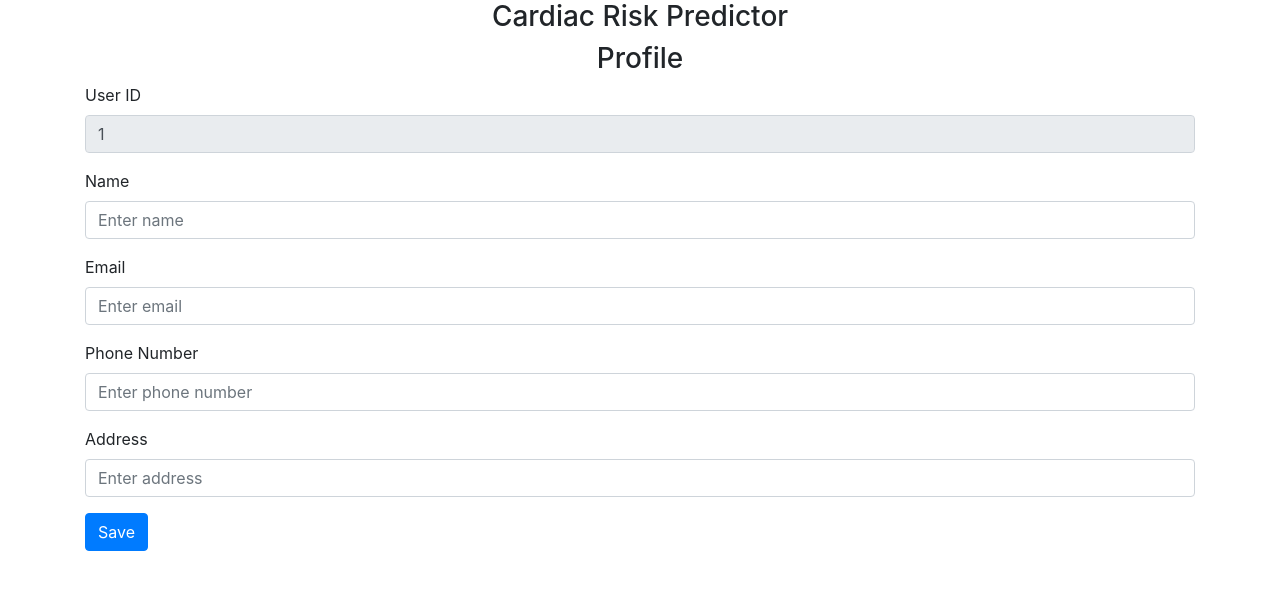
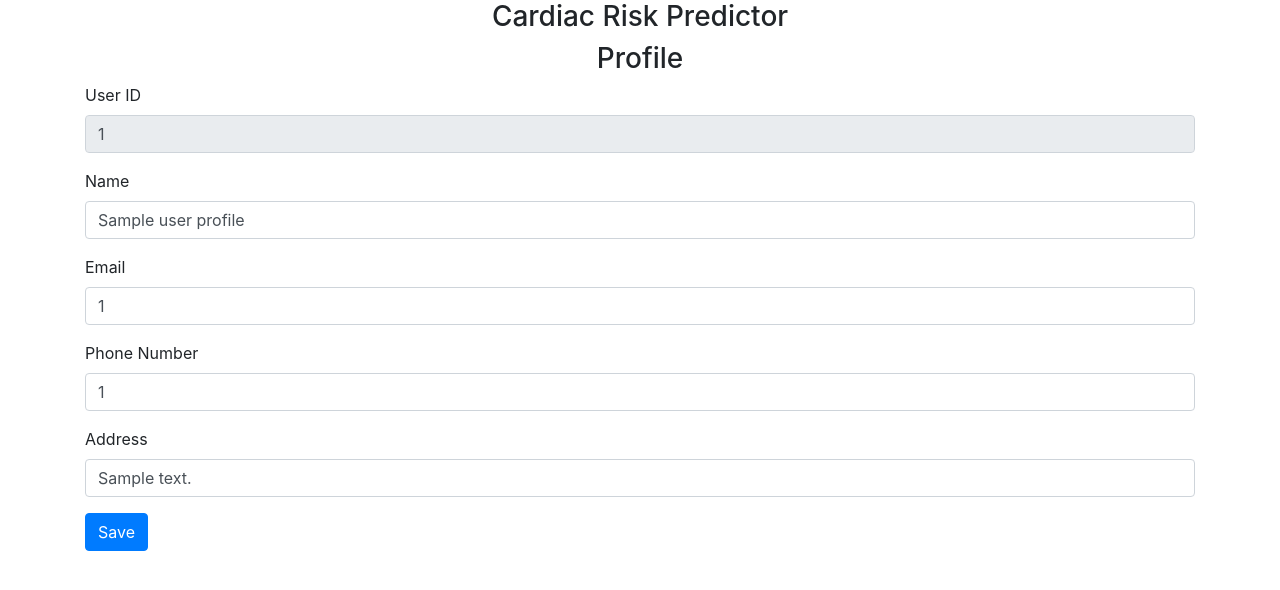
Before and after one commit to gsebastian11/Cardiac_Risk_Predictor_UI, a Flask app: template Cardiac_Risk_Predictor_UI/templates/user_profile.html in a window 1280 px wide. Shown: the part 56-646 px from the top of the page. Run offline with Flask 2, Linux system fonts and the light colour scheme; the template is opened without the code that fills it: most values are stand-ins (such as "Sample title", 1, 10 or a date in 2020); parts of the project's set-up code (start-up, migrations or seed data) failed here and were passed over; some libraries are stand-ins or nearby versions.

Commit message:
Adding changes related to registration issue

```diff
--- a/Cardiac_Risk_Predictor_UI/database.py
+++ b/Cardiac_Risk_Predictor_UI/database.py
@@ -19,16 +19,18 @@ class Login:
         return str(self.id)
 
 class UserProfile:
-    def __init__(self, user_id):
-        self.user_id = user_id
+    def __init__(self, user_id, name, email_id, address, phone_number):
+        self.user_id        = user_id
+        self.name           = name
+        self.email_id       = email_id
+        self.address        = address
+        self.phone_number   = phone_number
 
     def is_authenticated(self):
         return True
 
     def get_id(self):
         return str(self.id)
-
-
 
 def create_tables():
     conn = get_db_connection()
@@ -197,7 +199,7 @@ def get_profile_by_username(username):
     conn = get_db_connection()
     cursor = conn.cursor()
 
-    cursor.execute('SELECT UserId FROM UserProfile WHERE UserId = ?', (username,))
+    cursor.execute('SELECT UserId, Name, EmailId, Address, PhoneNumber FROM UserProfile WHERE UserId = ?', (username,))
     user_data = cursor.fetchone()
 
     cursor.close()
@@ -205,12 +207,11 @@ def get_profile_by_username(username):
 
     if user_data:
         user_id = user_data[0]  # Extract the user_id from the tuple
-        #patient_id = user_data[1]
-        #name = user_data[2],
-        #email_id = user_data[3],
-        #address = user_data[4],
-        #phone_number = user_data[5]
-        user = UserProfile(user_id)  # Create a UserProfile instance directly
+        name = user_data[1],
+        email_id = user_data[2],
+        address = user_data[3],
+        phone_number = user_data[4]
+        user = UserProfile(user_id,name,email_id,address,phone_number)  # Create a UserProfile instance directly
         #user = UserProfile(user_id,patient_id,name,email_id,address,phone_number)
         return user
 
--- a/Cardiac_Risk_Predictor_UI/templates/user_profile.html
+++ b/Cardiac_Risk_Predictor_UI/templates/user_profile.html
@@ -19,7 +19,8 @@
                class="form-control"
                id="name"
                name="name"
-               placeholder="Enter name" />
+               placeholder="Enter name"
+               value="{{ user_profile.name if user_profile else '' }}"/>
     </div>
     <div class="form-group">
         <label for="email">Email</label>
@@ -27,7 +28,8 @@
                class="form-control"
                id="email"
                name="email"
-               placeholder="Enter email" />
+               placeholder="Enter email"
+               value="{{ user_profile.email_id if user_profile else '' }}"/>
     </div>
     <div class="form-group">
         <label for="phone">Phone Number</label>
@@ -35,7 +37,8 @@
                class="form-control"
                id="phone"
                name="phone"
-               placeholder="Enter phone number" />
+               placeholder="Enter phone number"
+               value="{{ user_profile.phone_number if user_profile else '' }}"/>
     </div>
     <div class="form-group">
         <label for="address">Address</label>
@@ -43,7 +46,8 @@
                class="form-control"
                id="address"
                name="address"
-               placeholder="Enter address" />
+               placeholder="Enter address"
+               value="{{ user_profile.address if user_profile else '' }}"/>
     </div>
 
     <button type="submit" class="btn btn-primary">Save</button>
```
Also changed, not shown: Cardiac_Risk_Predictor_UI/routes.py (+12 -33 lines).
